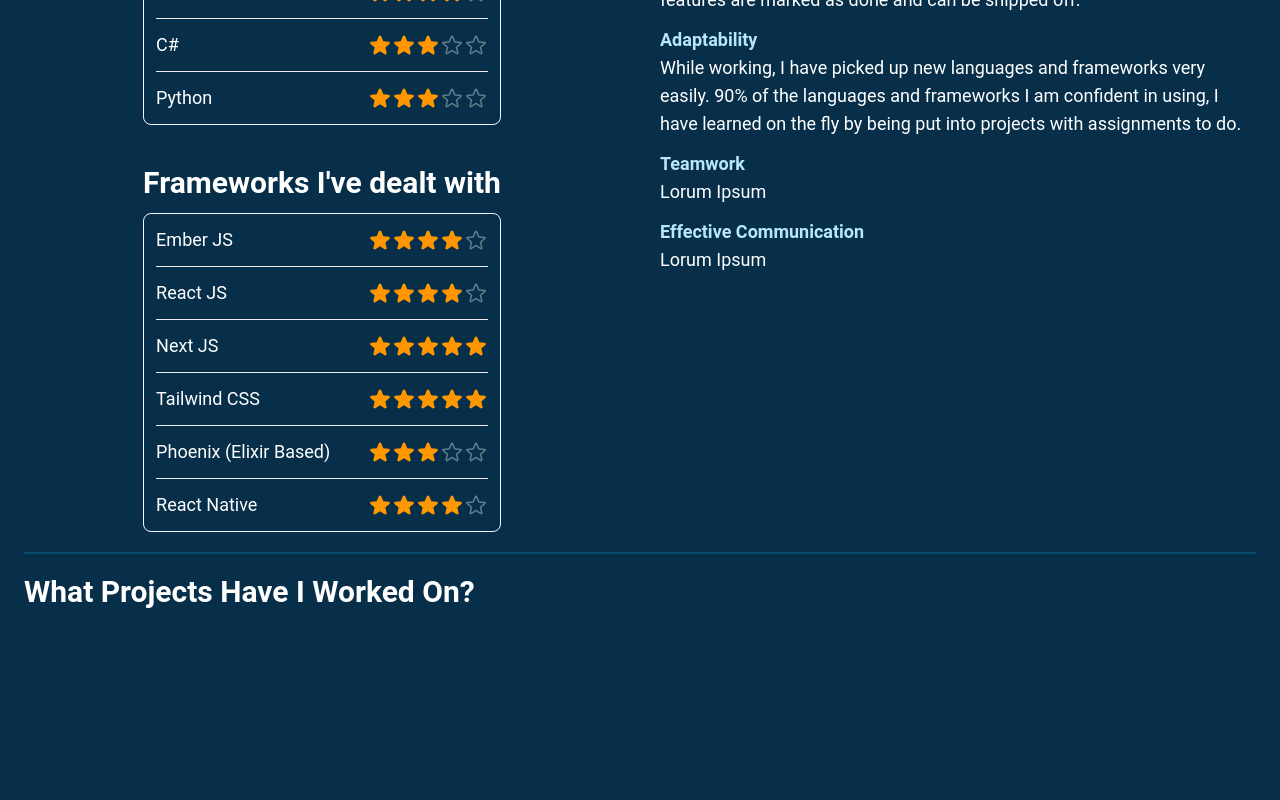
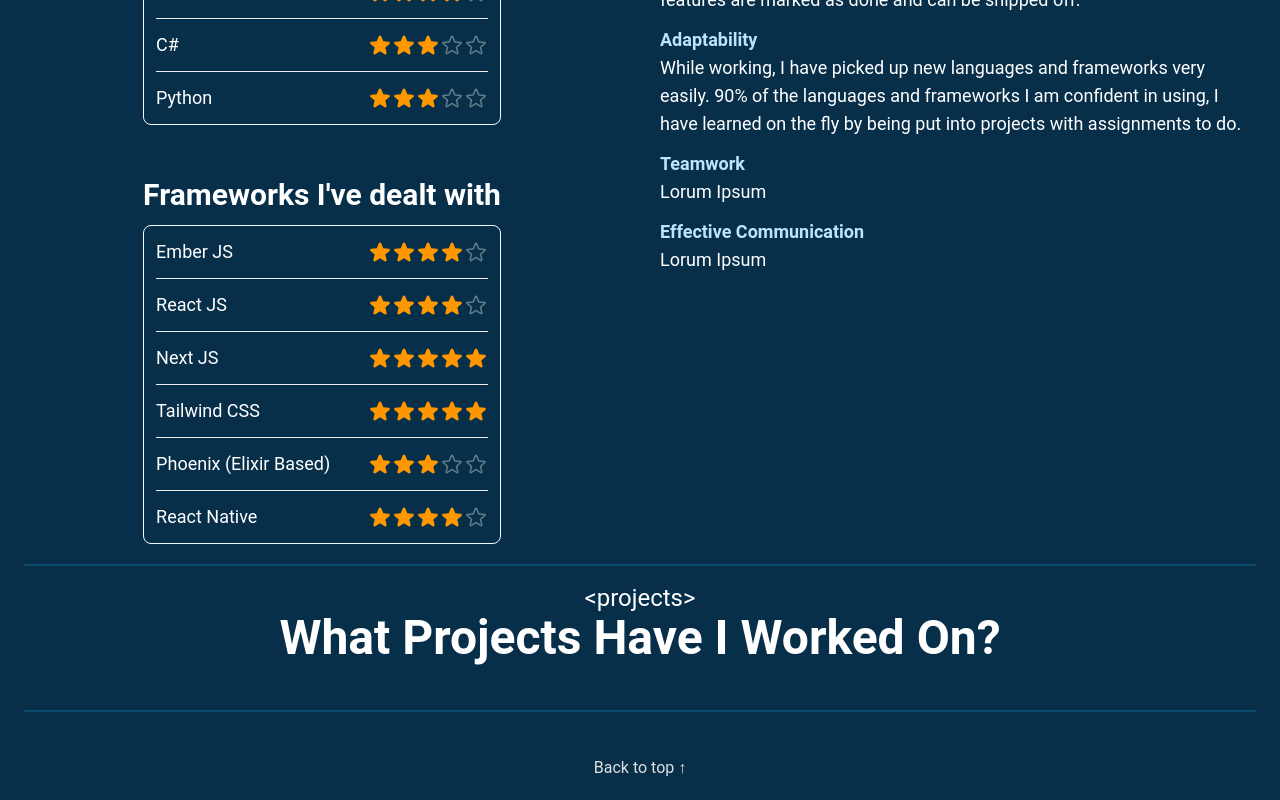
Before and after one commit to Jako731/portfolio, a Next.js app: page / in a window 1280 px wide. Shown: the part 3464-4264 px from the top of the page. Before the commit the page ends 4098 px from the top, so only its background shows below. Built offline with nearby package versions, Linux system fonts and the light colour scheme.

Commit message:
refactor: skills styling

```diff
--- a/pages/index.js
+++ b/pages/index.js
@@ -201,9 +201,10 @@
 
             <div className="grid grid-cols-1 lg:grid-cols-2 gap-10 w-full justify-items-center">
               {/* TECHNOLOGIES */}
-              <div>
+              <div className="grid grid-cols-1 md:grid-cols-2 lg:grid-cols-1 gap-10">
+                <section>
                   <h3>Languages I know</h3>
-                <ul className="border border-primary-50 p-3 rounded-lg my-3 flex flex-col space-y-3 mb-10">
+                  <ul className="border border-primary-50 p-3 rounded-lg my-3 flex flex-col space-y-3">
                     <li className="flex justify-between max-w-sm items-center text-lg">
                       <p>HTML</p>
                       <Rating className="cursor-default" ratedColor="orange" value={5} readonly />
@@ -245,7 +246,9 @@
                     </li>
 
                   </ul>
+                </section>
 
+                <section>
                   <h3>Frameworks I've dealt with</h3>
                   <ul className="border border-primary-50 p-3 rounded-lg my-3 flex flex-col space-y-3 mb-3">
                     <li className="flex justify-between max-w-sm items-center text-lg">
@@ -288,6 +291,7 @@
                       <Rating className="cursor-default" ratedColor="orange" value={4} readonly />
                     </li>
                   </ul>
+                </section>
 
               </div>
 
@@ -323,13 +327,20 @@
 
           </section>
 
-          <section id="projects">
-            <h3 className="mt-5 self-start">
+          {/* PROJECTS */}
+          <section id="projects" className="flex flex-col items-center mb-10">
+            <p className="mt-4 text-2xl"> {PROJECTS_TAG} </p>
+            <h2 className="text-5xl mb-10">
               What Projects Have I Worked On?
-            </h3>
+            </h2>
+          </section>
 
-          </section>
+          <hr/>
         </main>
+
+        <footer className="text-center text-gray-300 text-uppercase py-5">
+          <a href="#">Back to top ↑</a>
+        </footer>
       </>
   );
 }
--- a/styles/globals.css
+++ b/styles/globals.css
@@ -18,5 +18,5 @@
 }
 
 h3 {
-  @apply text-3xl font-bold
+  @apply text-2xl lg:text-3xl font-bold
 }
```
Lines whose indentation alone changed are shown as unchanged.
